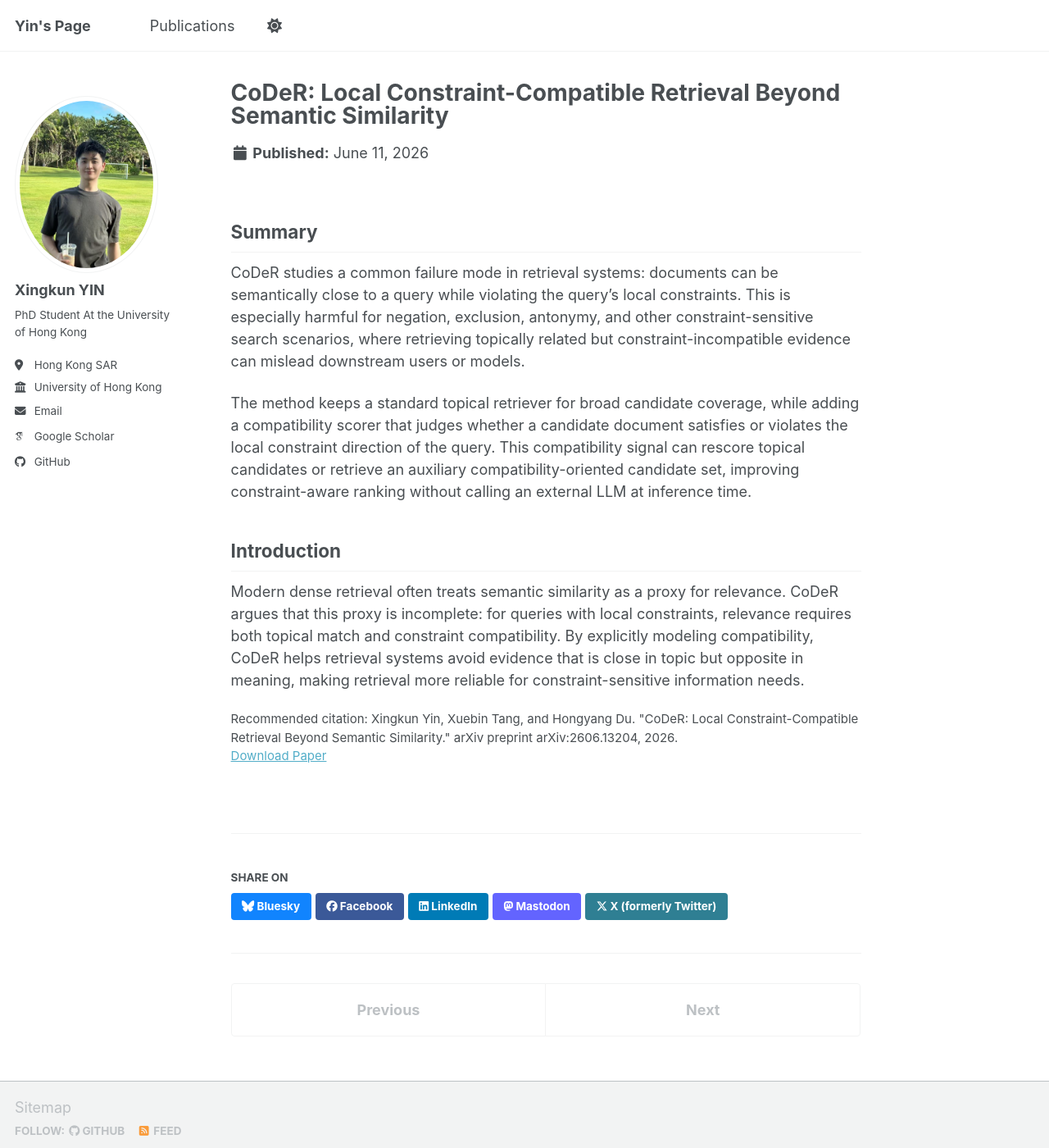
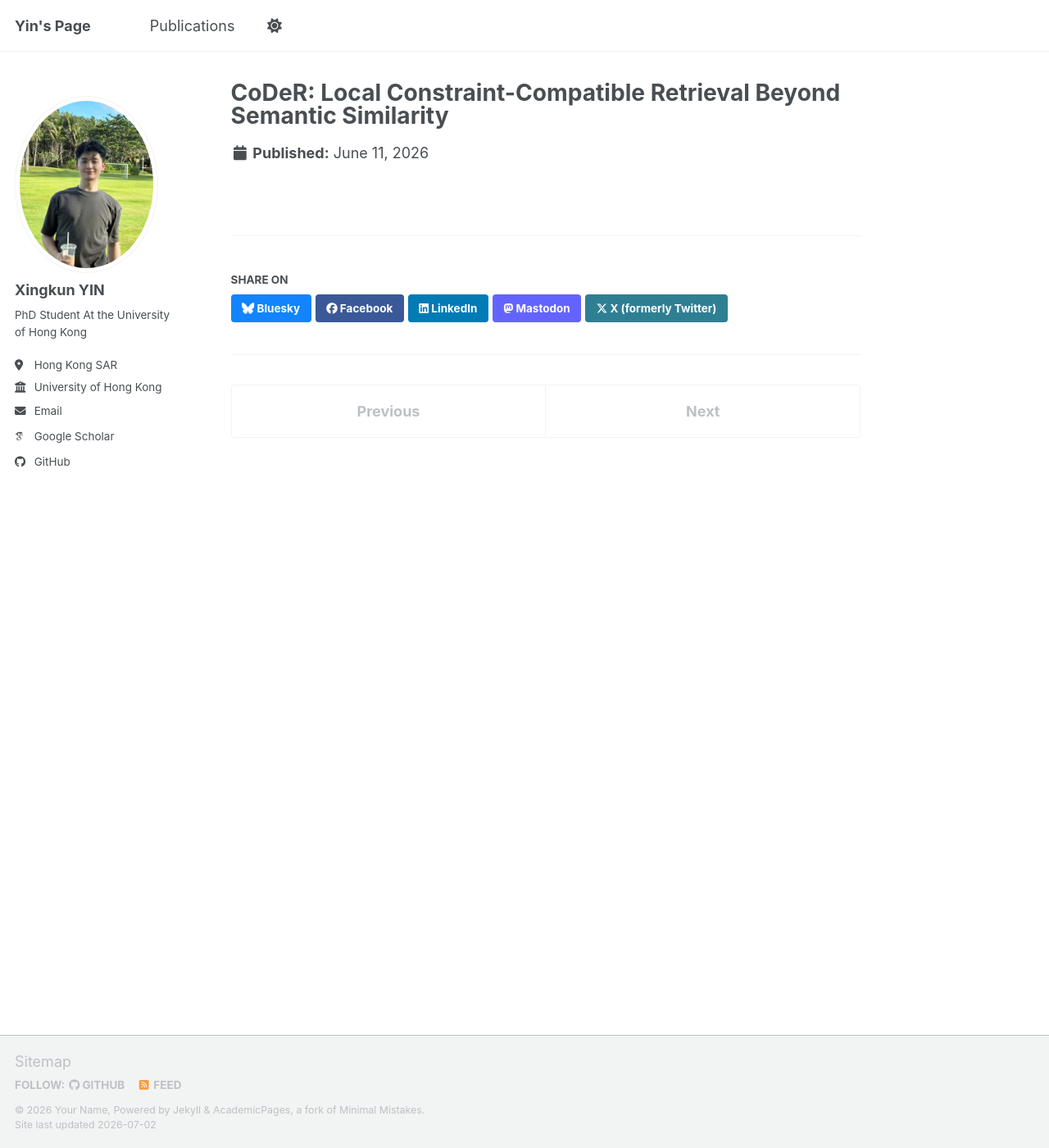
Before and after one commit to troyyxk/troyyxk.github.io, a Jekyll site: the page built from _publications/2026-06-11-coder.md, in a window 1280 px wide and 1400 px high. Shown: the whole window at 82% size. Built offline with Jekyll 4.4.1, drawn with Linux system fonts in a browser that asks for light colours; some web fonts are replaced; a script bundle is joined from its source files by our own code; library files that are not in the unit come from our copies.

Commit message:
Update 2026-06-11-coder.md

```diff
--- a/_publications/2026-06-11-coder.md
+++ b/_publications/2026-06-11-coder.md
@@ -5,16 +5,5 @@
 image: /publications/paper_imgs/2026-07-01-CoDeR.png
 # venue: 'arXiv preprint arXiv:2606.13204'
 paperurl: 'https://arxiv.org/abs/2606.13204'
-citation: 'Xingkun Yin, Xuebin Tang, and Hongyang Du. "CoDeR: Local Constraint-Compatible Retrieval Beyond Semantic Similarity." arXiv preprint arXiv:2606.13204, 2026.'
-description: 'A local constraint-compatible retrieval framework that separates topical relevance from constraint satisfaction, reducing constraint-violating evidence exposure in negative and exclusion-sensitive queries.'
+description: 'A local constraint-compatible retrieval framework that separates topical relevance from constraint satisfaction for constraint-sensitive queries.'
 ---
-
-## Summary
-
-CoDeR studies a common failure mode in retrieval systems: documents can be semantically close to a query while violating the query's local constraints. This is especially harmful for negation, exclusion, antonymy, and other constraint-sensitive search scenarios, where retrieving topically related but constraint-incompatible evidence can mislead downstream users or models.
-
-The method keeps a standard topical retriever for broad candidate coverage, while adding a compatibility scorer that judges whether a candidate document satisfies or violates the local constraint direction of the query. This compatibility signal can rescore topical candidates or retrieve an auxiliary compatibility-oriented candidate set, improving constraint-aware ranking without calling an external LLM at inference time.
-
-## Introduction
-
-Modern dense retrieval often treats semantic similarity as a proxy for relevance. CoDeR argues that this proxy is incomplete: for queries with local constraints, relevance requires both topical match and constraint compatibility. By explicitly modeling compatibility, CoDeR helps retrieval systems avoid evidence that is close in topic but opposite in meaning, making retrieval more reliable for constraint-sensitive information needs.
```
